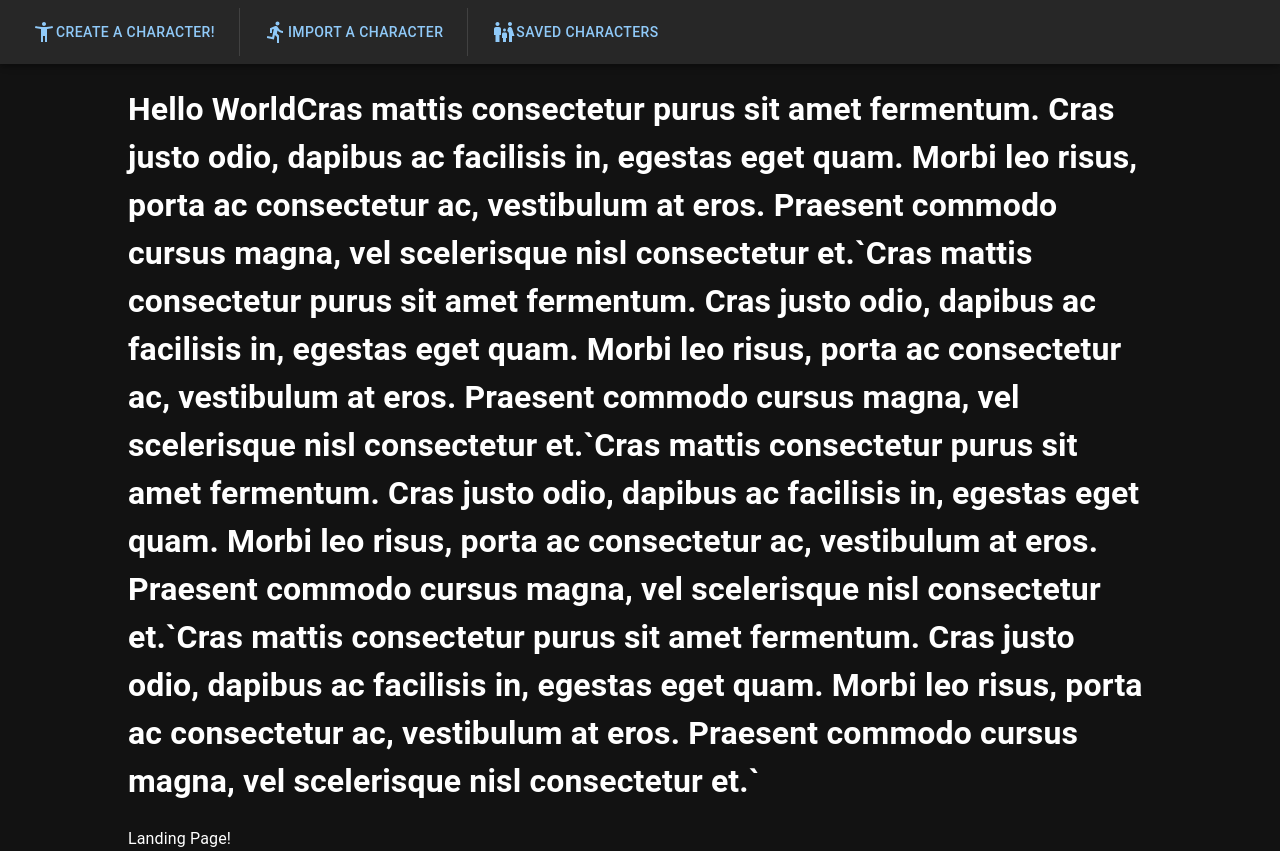
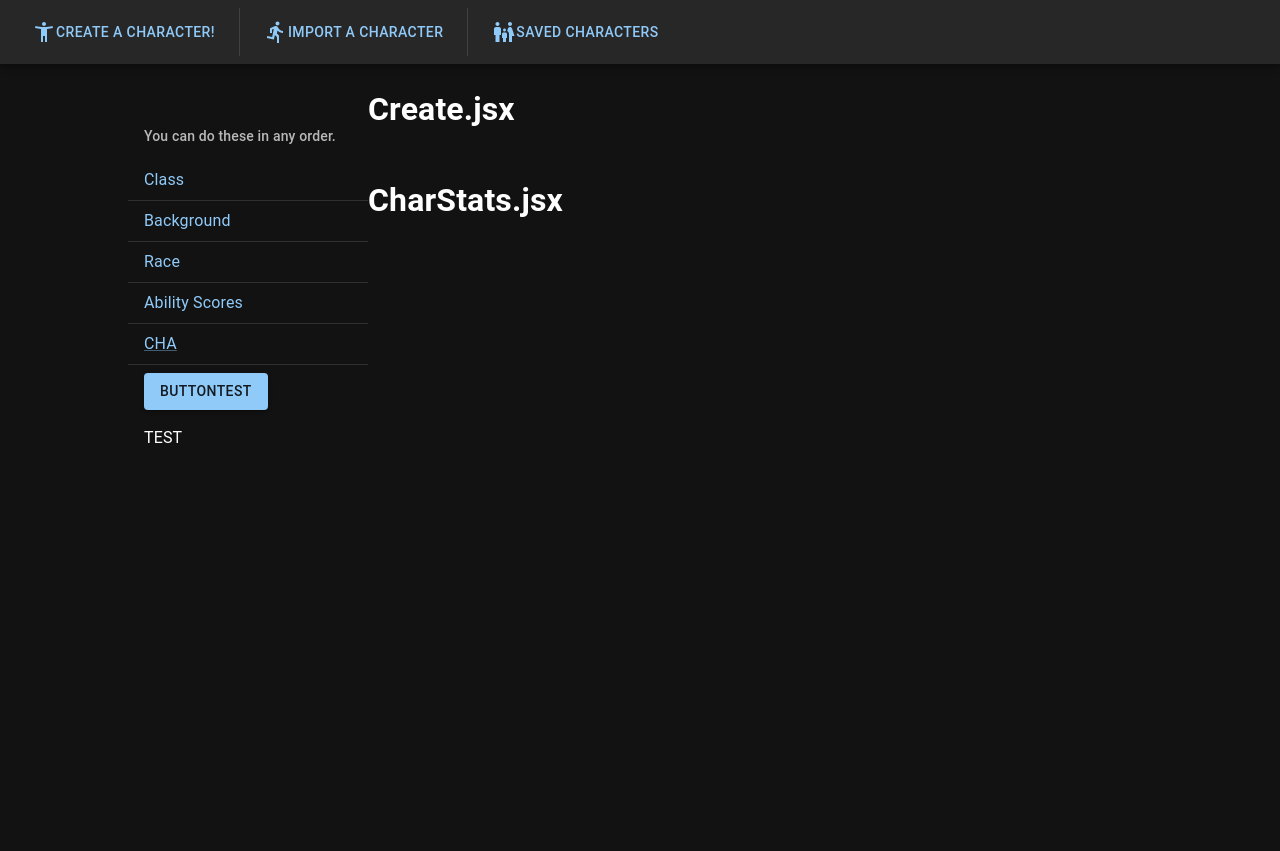
Before and after one commit to Jeffhzak/dndcbuilder, a React (Vite) app: page /create/ability-scores in a window 1280 px wide. Before the commit this address led to /. After the commit the page ends 800 px from the top, so only its background shows below. Built offline with nearby package versions, Linux system fonts and the light colour scheme; no server answers; what @mui/core would draw is missing.

Commit message:
implemented create/useContext to pass 'global' state character data

```diff
--- /dev/null
+++ b/src/pages/CharStats.jsx
@@ -0,0 +1,13 @@
+import React from 'react'
+import { useContext } from 'react'
+import { charContext } from './Create'
+
+export default function CharStats() {
+    const charData = useContext(charContext)
+    console.log(charData);
+    return (
+        <div>
+            <h1>CharStats.jsx</h1>
+        </div>
+    )
+}
--- a/src/pages/Create.jsx
+++ b/src/pages/Create.jsx
@@ -1,9 +1,12 @@
 import { Button, Divider, Link, List, ListItem, ListSubheader } from '@mui/material'
 import { Box } from '@mui/system'
-import React from 'react'
-import { useState, useEffect, useContext } from 'react'
+import { useState, useEffect, createContext, useContext } from 'react'
 import {Link as RouterLink, Route} from "react-router-dom"
 import CardSelect from '../components/CardSelect'
+import CharStats from './CharStats'
+
+
+export const charContext = createContext({});
 
 export default function Create() {
 
@@ -44,14 +47,14 @@ export default function Create() {
                     </ListSubheader>}>
 
                     <ListItem>
-                    <Link component={RouterLink} to="/create/classes" underline="none">Class
+                    <Link component={RouterLink} to="/create/choice/classes" underline="none">Class
                     </Link>
                     </ListItem>
 
                     <Divider></Divider>
 
                     <ListItem>
-                    <Link component={RouterLink} to="/create/backgrounds" underline="hover">
+                    <Link component={RouterLink} to="/create/choice/backgrounds" underline="hover">
                         Background
                     </Link>
                     </ListItem>
@@ -59,8 +62,16 @@ export default function Create() {
                     <Divider></Divider>
 
                     <ListItem>
-                    <Link component={RouterLink} to="/create/races" underline="hover">
+                    <Link component={RouterLink} to="/create/choice/races" underline="hover">
                         Race
+                    </Link>
+                    </ListItem>
+
+                    <Divider></Divider>
+
+                    <ListItem>
+                    <Link component={RouterLink} to="/create/ability-scores" underline="hover">
+                        Ability Scores
                     </Link>
                     </ListItem>
 
@@ -102,9 +113,17 @@ export default function Create() {
 
                 <Box sx={{display:"flex", flexDirection:"column", gap:"0em, 1em", maxWidth:"60%"}}>
                     <h1>Create.jsx</h1>
-                    <Route path="/create/:apisearch">
+                    <charContext.Provider value={
+                        {characterData,setCharacterData,
+                        }
+                    }>
+                    <Route path="/create/choice/:apisearch">
                         <CardSelect/>
                     </Route>
+                    <Route path="/create/ability-scores">
+                        <CharStats/>
+                    </Route>
+                    </charContext.Provider>
                 </Box>
             </Box>
         </>
```
